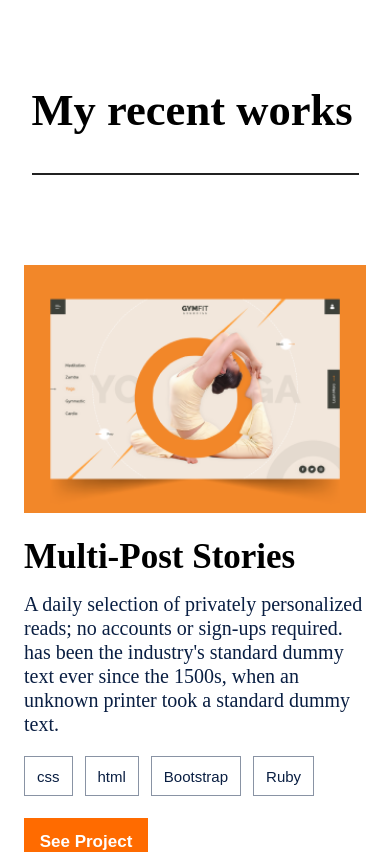
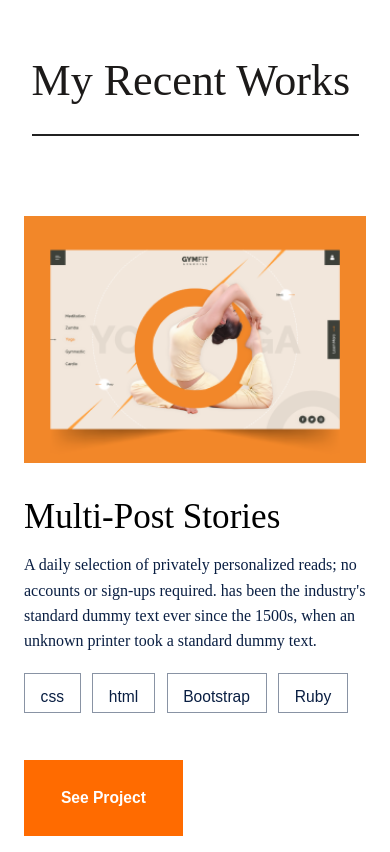
Before and after one commit to jenadiusnicholaus/my_portifolio_site, a website: page index.html in a window 390 px wide. Shown: the part 900-1752 px from the top of the page. Drawn offline with Linux system fonts and the light colour scheme.

Commit message:
Update CSS  and HTML files

```diff
--- a/assets/css/smallscreen.css
+++ b/assets/css/smallscreen.css
@@ -116,6 +116,10 @@
     line-height: 52px;
     display: flex;
     justify-content: space-between;
+  }
+
+  .recent-work {
+    padding: 0 24px 0 24px;
   }
 
   hr.recent-work-line {
@@ -459,7 +463,8 @@
   .hero {
     border: 0;
     height: 100%;
-    padding: 180px 30px 100px 24px;
+    margin-bottom: 0;
+    padding: 180px 24px 0 24px;
     background-color: #1c1a19;
     background-repeat: no-repeat;
     background-position: bottom right;
@@ -515,31 +520,38 @@
     color: #fff;
   }
 
-  .link-containerli.link-item a:hover {
+  .link-container li.link-item a:hover {
     color: #3d6da5;
   }
 
   /* main section */
+  .main,
+  .recent-work,
+  .image-placeholder {
+    padding: 0 24px 0 24px;
+  }
+
   .main {
     background-color: #fff;
     display: flex;
     flex-direction: column;
-    align-items: center;
-    padding: 120px 0;
+    align-content: center;
+    padding: 100px 0;
     height: auto;
   }
 
-  .title {
-    padding-top: -20px;
-    position: static;
-    width: 327px;
-    font-size: 44.6px;
-    font-weight: bold;
-    text-align: center;
-    color: #000;
-    line-height: 52px;
-    display: flex;
-    justify-content: space-between;
+  .recent-work {
+    padding-top: 2px;
+    margin-top: 0;
+  }
+
+  .recent-work .title {
+    font-style: normal;
+    font-weight: normal;
+    font-size: 11.3vw;
+    list-style: none;
+    line-height: 2vh;
+    color: #1c1a19;
   }
 
   hr.recent-work-line {
@@ -547,44 +559,42 @@
     border: 1px solid #212121;
     flex-grow: 0;
     margin: 10px 0;
+    margin-bottom: 80px;
   }
 
   .image-placeholder {
-    padding: 80.6px 24px 0 24px;
+    margin-top: 0;
     display: flex;
     flex-direction: column;
     order: 0;
     flex-grow: 0;
   }
 
-  .image-placeholder image.image {
-    width: 200px;
-    height: 300px;
-  }
-
   .image-placeholder h3 {
-    font-size: 35px;
-    margin-top: 24px;
+    font-size: 9vw;
+    margin-top: 4vh;
     margin-bottom: 0;
+    font-weight: normal;
   }
 
   .image-placeholder p {
     padding-top: 3px;
-    font-size: 20px;
-    line-height: 24px;
+    font-size: 16px;
+    line-height: 3vh;
     color: #091e42;
     margin-top: 12px;
     margin-bottom: 0;
   }
 
-  .teck-stacks {
-    height: 70px;
-    margin-bottom: 12px;
-    width: 80%;
+  .image-placeholder .teck-stacks {
+    height: 10vh;
+    padding-top: 0;
+    margin-top: 0;
+    margin-bottom: 22px;
+    width: 70vw;
   }
 
   .image-placeholder ul.ul-teck-stacks {
-    height: 10px;
     padding-left: 0;
     display: flex;
     flex-direction: row;
@@ -598,47 +608,43 @@
     font-weight: bold;
     font-size: 15px;
     line-height: 20px;
-    margin-right: 12px;
+    margin-right: 3vw;
   }
 
   .teck-stacks-item .btn-tech-stacks {
-    height: 40px;
     background: #fff;
     border: 1px solid #8993a4;
     box-sizing: border-box;
-    padding: 10px 12px;
-    color: #091e42;
+    padding: 1.5vh 4vw 1.5vh 4vw;
+    align-items: center;
     font-style: normal;
-    font-weight: 500;
-    font-size: 15px;
-    line-height: 20px;
+    font-weight: normal;
+    font-size: 4vw;
   }
 
-  .image-placeholder .teck-stacks-item .btn-tech-stacks:hover {
+  .teck-stacks-item .btn-tech-stacks:hover {
     margin-top: 200px;
-    background: #bdd7e0;
+    background: #e0bdc0;
     border: 1px solid #8993a4;
     box-sizing: border-box;
   }
 
+  /* Todo  */
   .image-placeholder .btn-see-project {
     height: 80px;
-    width: 100%;
   }
 
   .image-placeholder .btn-see-project button {
     background-color: #ff6b00;
     position: static;
-    width: 124px;
-    height: 48px;
+    width: 40.7vw;
+    height: 9vh;
     left: 0;
-    top: 259px;
     padding: 12px;
     border: 1px #ff6b00;
     font-style: normal;
     font-weight: bold;
-    font-size: 17px;
-    line-height: 24px;
+    font-size: 4vw;
     color: #fff;
   }
 
@@ -655,7 +661,7 @@
 
   .recent-works .work-card {
     padding: 0 24px 0 24px;
-    height: 386px;
+    height: 368px;
     background: linear-gradient(180.45deg, rgba(38, 38, 38, 0) 0.75%, rgba(38, 38, 38, 0.9) 61.94%), url('../img/maskimage.png');
   }
 
@@ -670,23 +676,27 @@
     line-height-step: 2px;
     line-height: 50px;
     color: #fff;
+    padding-top: 84px;
     margin-bottom: 0;
   }
 
   .work-card-body p {
     color: #fff;
     font-style: normal;
-    font-weight: bold;
-    font-size: 24px;
+    font-weight: normal;
+    font-size: 2vw;
     line-height: 28px;
+    margin-top: 0;
+    margin-bottom: 0;
   }
 
   .recent-works .work-card-body .work-tech-stack ul.ul-links {
+    margin-top: 0;
     padding-left: 0;
     display: flex;
     flex-direction: row;
     justify-content: flex-start;
-    margin-bottom: 0;
+    margin-bottom: 22px;
   }
 
   .recent-works .work-card-body .work-tech-stack ul.ul-links .t-stack {
--- a/index.html
+++ b/index.html
@@ -4,7 +4,7 @@
 <head>
     <meta charset="utf-8" />
     <meta name="viewport" content="width=device-width, initial-scale=1.0" />
-    <title>Hello microverse</title>
+    <title>Jenadius' Portifolio</title>
     <link rel="stylesheet"  href="assets/css/smallscreen.css">
     <link rel="stylesheet"  href="assets/css/widescreen.css">
     <link rel="stylesheet" href="https://cdnjs.cloudflare.com/ajax/libs/font-awesome/6.0.0/css/all.min.css">
@@ -41,11 +41,11 @@
     <!-- main -->
         <section class="main">
             <div id="recent-work" class="recent-work">
-                <h1 class="title">My recent works</h1>
-                <hr class="recent-work-line">
+                <h3 class="title">My Recent Works</h3>
+                <hr class="recent-work-line"/>
             </div>
             <div class="image-placeholder">
-                <img class="imge" src="assets/img/imageplaceholder.png" alt="">
+                <img class="image" src="assets/img/imageplaceholder.png" alt="">
                 <h3>Multi-Post Stories</h3>
                 <p>A daily selection of privately personalized reads; no accounts or sign-ups required. has been the industry's standard
                 dummy text ever since the 1500s, when an unknown printer took a standard dummy text.</p>
@@ -244,7 +244,7 @@
                 <button class="btn-get-my-resume" type="button">Get my resume</button>
             </div>
             <br>
-            <hr class="about-me-line">
+            <hr class="about-me-line"/>
             <div class="tech-stacks-and-skils">
                 <div class="language">
                     <div class='language-title'>
```
